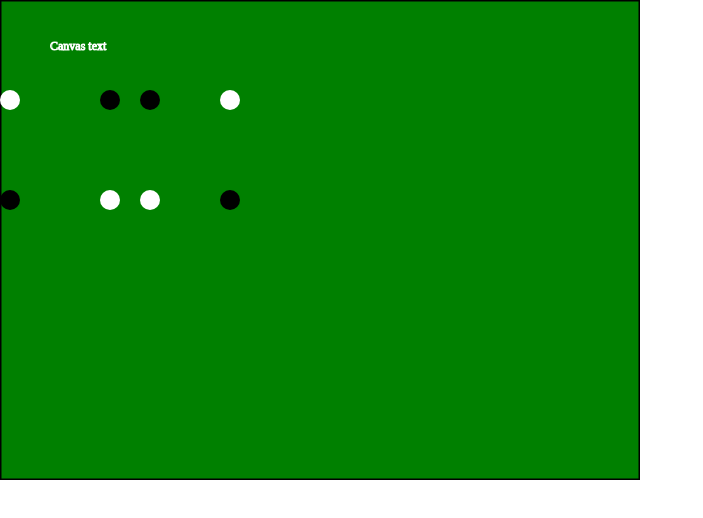
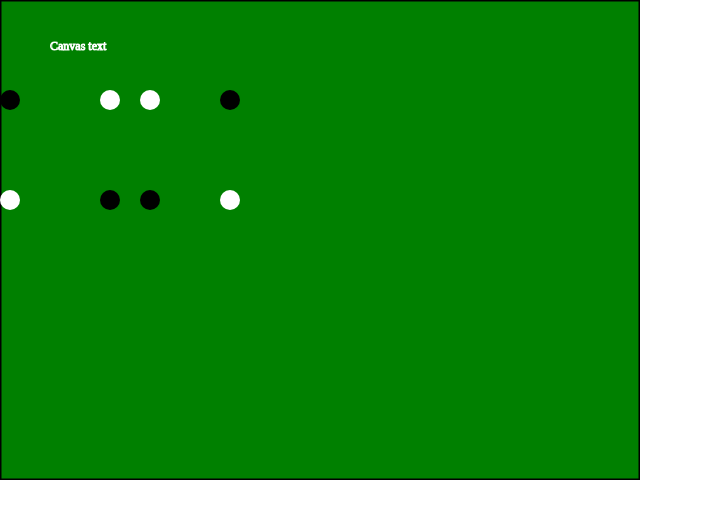
Before and after one commit to lebrisg/bg, a website: page views/index.html in a window 1280 px wide. Shown: the whole page, without its empty margins (0-703 px from the left). Drawn offline with nearby package versions, Linux system fonts and the light colour scheme.

Commit message:
Display white pieces12.

```diff
--- a/views/index.html
+++ b/views/index.html
@@ -26,7 +26,7 @@
           <p>Your browser doesn't support canvas.</p>
         </canvas>
 	<script>
-        board = [2, 0, 0, 0, 0, -5, 0, -3, 0, 0, 0, 5, -5, 0, 0, 0, 0, 3, 0, 5, 0, 0, 0, -2];
+        board = [-2, 0, 0, 0, 0, 5, 0, 3, 0, 0, 0, -5, 5, 0, 0, 0, 0, -3, 0, -5, 0, 0, 0, 2];
         const canvas = document.querySelector('.myBoard');
         const ctx = canvas.getContext('2d');
         const width = canvas.width;
```
